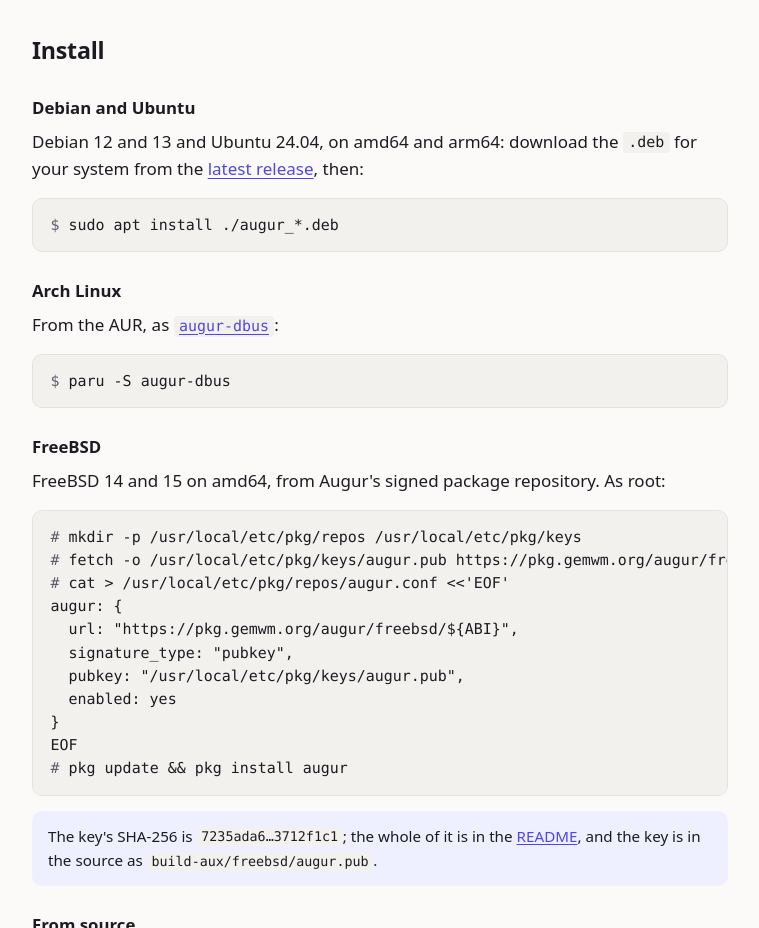
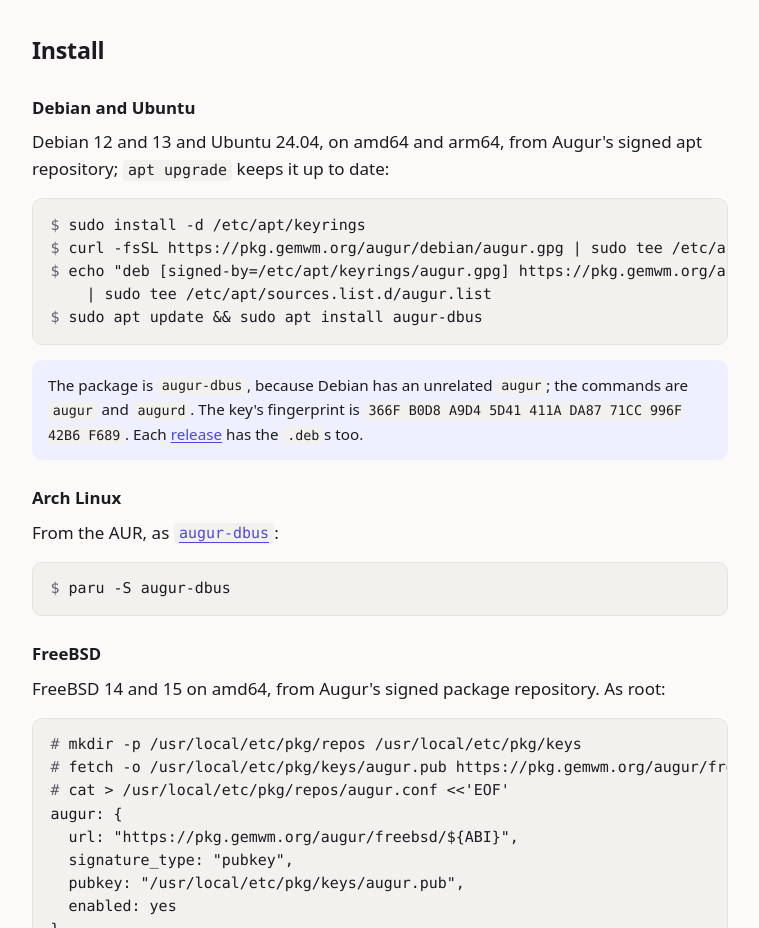
Before and after one commit to matthewp/augur, a website: page site/public/index.html in a window 1280 px wide. Shown: the part 1142-2070 px from the top of the page, without its empty margins (260-1019 px from the left). Drawn offline with Linux system fonts and the light colour scheme.

Commit message:
README and site: install from the apt repository
Debian and Ubuntu now install augur-dbus from pkg.gemwm.org, its key's
fingerprint given; the release's .debs are the other way.

```diff
--- a/site/public/index.html
+++ b/site/public/index.html
@@ -145,8 +145,13 @@
   <h2>Install</h2>
 
   <h3>Debian and Ubuntu</h3>
-  <p>Debian 12 and 13 and Ubuntu 24.04, on amd64 and arm64: download the <code>.deb</code> for your system from the <a href="https://github.com/matthewp/augur/releases/latest">latest release</a>, then:</p>
-  <pre><code><span class="prompt">$ </span>sudo apt install ./augur_*.deb</code></pre>
+  <p>Debian 12 and 13 and Ubuntu 24.04, on amd64 and arm64, from Augur's signed apt repository; <code>apt upgrade</code> keeps it up to date:</p>
+  <pre><code><span class="prompt">$ </span>sudo install -d /etc/apt/keyrings
+<span class="prompt">$ </span>curl -fsSL https://pkg.gemwm.org/augur/debian/augur.gpg | sudo tee /etc/apt/keyrings/augur.gpg &gt;/dev/null
+<span class="prompt">$ </span>echo "deb [signed-by=/etc/apt/keyrings/augur.gpg] https://pkg.gemwm.org/augur/debian $(. /etc/os-release &amp;&amp; echo $VERSION_CODENAME) main" \
+    | sudo tee /etc/apt/sources.list.d/augur.list
+<span class="prompt">$ </span>sudo apt update &amp;&amp; sudo apt install augur-dbus</code></pre>
+  <p class="note">The package is <code>augur-dbus</code>, because Debian has an unrelated <code>augur</code>; the commands are <code>augur</code> and <code>augurd</code>. The key's fingerprint is <code>366F B0D8 A9D4 5D41 411A DA87 71CC 996F 42B6 F689</code>. Each <a href="https://github.com/matthewp/augur/releases/latest">release</a> has the <code>.deb</code>s too.</p>
 
   <h3>Arch Linux</h3>
   <p>From the AUR, as <a href="https://aur.archlinux.org/packages/augur-dbus"><code>augur-dbus</code></a>:</p>
```
Also changed, not shown: README.md.
